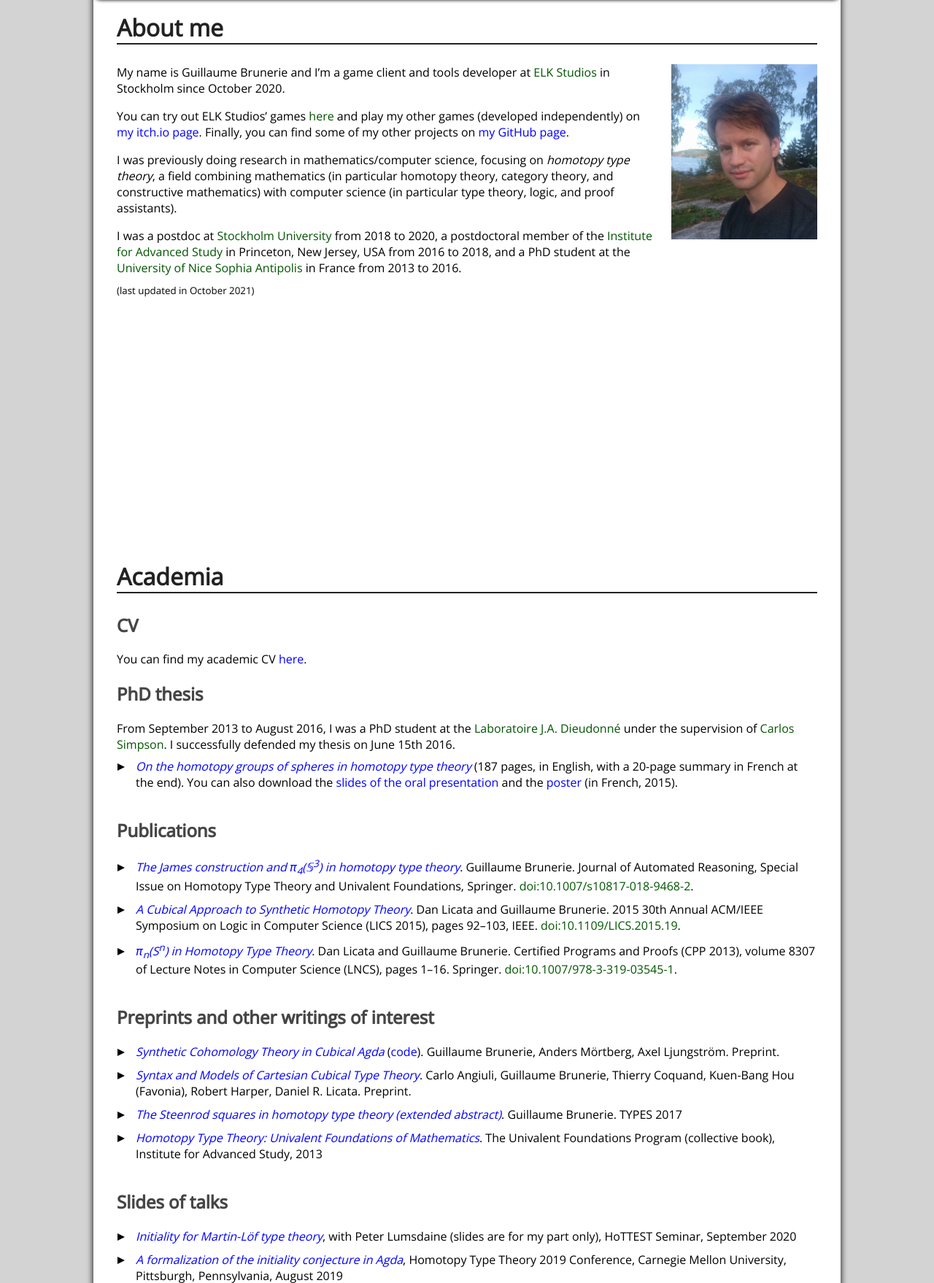
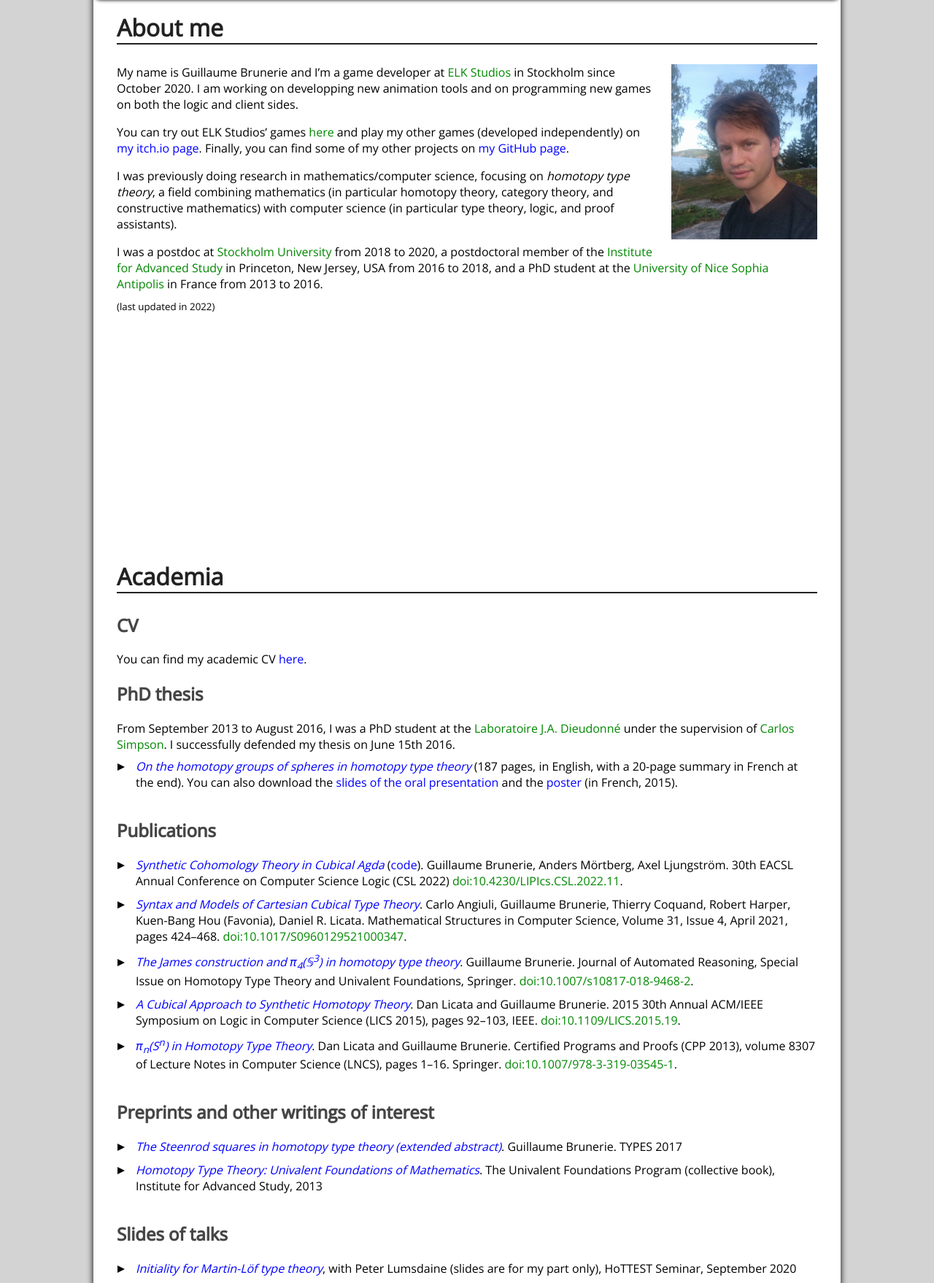
Before and after one commit to guillaumebrunerie/guillaumebrunerie.github.io, a PHP site: page / in a window 1280 px wide. Shown: the part 48-1806 px from the top of the page at 73% size. Run offline with PHP 8.4, Linux system fonts and the light colour scheme.

Commit message:
2022 update

```diff
--- a/index.html
+++ b/index.html
@@ -36,11 +36,11 @@
 <section>
 <h1 id="about-me">About me</h1>
 <p><img src="picture2.jpg" /></p>
-<p>My name is Guillaume Brunerie and I’m a game client and tools developer at <a href="https://www.elk-studios.com" class="secondarylink">ELK Studios</a> in Stockholm since October 2020.</p>
+<p>My name is Guillaume Brunerie and I’m a game developer at <a href="https://www.elk-studios.com" class="secondarylink">ELK Studios</a> in Stockholm since October 2020. I am working on developping new animation tools and on programming new games on both the logic and client sides.</p>
 <p>You can try out ELK Studios’ games <a href="https://www.elk-studios.com/games/" class="secondarylink">here</a> and play my other games (developed independently) on <a href="https://latcarf.itch.io">my itch.io page</a>. Finally, you can find some of my other projects on <a href="https://github.com/guillaumebrunerie">my GitHub page</a>.</p>
 <p>I was previously doing research in mathematics/computer science, focusing on <em>homotopy type theory</em>, a field combining mathematics (in particular homotopy theory, category theory, and constructive mathematics) with computer science (in particular type theory, logic, and proof assistants).</p>
 <p>I was a postdoc at <a href="https://www.math.su.se/english/research/research-groups/research-group-in-mathematical-logic-1.330078" class="secondarylink">Stockholm University</a> from 2018 to 2020, a postdoctoral member of the <a href="https://www.math.ias.edu/" class="secondarylink">Institute for Advanced Study</a> in Princeton, New Jersey, USA from 2016 to 2018, and a PhD student at the <a href="http://math.unice.fr/laboratoire/pr%C3%A9sentation-du-laboratoire" class="secondarylink">University of Nice Sophia Antipolis</a> in France from 2013 to 2016.</p>
-<small>(last updated in October 2021)</small>
+<small>(last updated in 2022)</small>
 </section>
 <section>
 <h1 id="academia">Academia</h1>
@@ -53,14 +53,14 @@
 </ul>
 <h2 id="publications">Publications</h2>
 <ul>
-<li><a href="https://arxiv.org/abs/1710.10307"><em>The James construction and <span class="math inline"><em>π</em><sub>4</sub>(𝕊<sup>3</sup>)</span> in homotopy type theory</em></a>. Guillaume Brunerie. Journal of Automated Reasoning, Special Issue on Homotopy Type Theory and Univalent Foundations, Springer. <a href="https://doi.org/10.1007/s10817-018-9468-2" class="secondarylink">doi:10.1007/s10817-018-9468-2</a>.</li>
+<li><a href="pdf/LIPIcs-CSL-2022-11.pdf"><em>Synthetic Cohomology Theory in Cubical Agda</em></a> (<a href="https://github.com/agda/cubical/blob/master/Cubical/Papers/ZCohomology.agda">code</a>). Guillaume Brunerie, Anders Mörtberg, Axel Ljungström. 30th EACSL Annual Conference on Computer Science Logic (CSL 2022) <a href="https://doi.org/10.4230/LIPIcs.CSL.2022.11" class="secondarylink">doi:10.4230/LIPIcs.CSL.2022.11</a>.</li>
+<li><a href="pdf/cart-cube.pdf"><em>Syntax and Models of Cartesian Cubical Type Theory</em></a>. Carlo Angiuli, Guillaume Brunerie, Thierry Coquand, Robert Harper, Kuen-Bang Hou (Favonia), Daniel R. Licata. Mathematical Structures in Computer Science, Volume 31, Issue 4, April 2021, pages 424–468. <a href="https://doi.org/10.1017/S0960129521000347" class="secondarylink">doi:10.1017/S0960129521000347</a>.</li>
+<li><a href="https://arxiv.org/pdf/1710.10307.pdf"><em>The James construction and <span class="math inline"><em>π</em><sub>4</sub>(𝕊<sup>3</sup>)</span> in homotopy type theory</em></a>. Guillaume Brunerie. Journal of Automated Reasoning, Special Issue on Homotopy Type Theory and Univalent Foundations, Springer. <a href="https://doi.org/10.1007/s10817-018-9468-2" class="secondarylink">doi:10.1007/s10817-018-9468-2</a>.</li>
 <li><a href="pdf/lb15cubicalsynth.pdf"><em>A Cubical Approach to Synthetic Homotopy Theory</em></a>. Dan Licata and Guillaume Brunerie. 2015 30th Annual ACM/IEEE Symposium on Logic in Computer Science (LICS 2015), pages 92–103, IEEE. <a href="https://doi.org/10.1109/LICS.2015.19" class="secondarylink">doi:10.1109/LICS.2015.19</a>.</li>
 <li><a href="pdf/lb13cpp.pdf"><em><span class="math inline"><em>π</em><sub><em>n</em></sub>(<em>S</em><sup><em>n</em></sup>)</span> in Homotopy Type Theory</em></a>. Dan Licata and Guillaume Brunerie. Certified Programs and Proofs (CPP 2013), volume 8307 of Lecture Notes in Computer Science (LNCS), pages 1–16. Springer. <a href="https://doi.org/10.1007/978-3-319-03545-1" class="secondarylink">doi:10.1007/978-3-319-03545-1</a>.</li>
 </ul>
 <h2 id="preprints-and-other-writings-of-interest">Preprints and other writings of interest</h2>
 <ul>
-<li><a href="pdf/zcohomology.pdf"><em>Synthetic Cohomology Theory in Cubical Agda</em></a> (<a href="https://github.com/agda/cubical/blob/master/Cubical/Papers/ZCohomology.agda">code</a>). Guillaume Brunerie, Anders Mörtberg, Axel Ljungström. Preprint.</li>
-<li><a href="pdf/cart-cube.pdf"><em>Syntax and Models of Cartesian Cubical Type Theory</em></a>. Carlo Angiuli, Guillaume Brunerie, Thierry Coquand, Kuen-Bang Hou (Favonia), Robert Harper, Daniel R. Licata. Preprint.</li>
 <li><a href="http://types2017.elte.hu/proc.pdf#page=45"><em>The Steenrod squares in homotopy type theory (extended abstract)</em></a>. Guillaume Brunerie. TYPES 2017</li>
 <li><a href="https://homotopytypetheory.org/book/"><em>Homotopy Type Theory: Univalent Foundations of Mathematics</em></a>. The Univalent Foundations Program (collective book), Institute for Advanced Study, 2013</li>
 </ul>
--- a/style.css
+++ b/style.css
@@ -96,15 +96,15 @@ p {
 }
 
 #main a:hover {
-    text-shadow: 0px 0px 3px #44F;
+    text-shadow: 0 0 10px #44F;
 }
 
 #main a.secondarylink {
-    color: #050;
+    color: #080;
 }
 
 #main a.secondarylink:hover {
-    text-shadow: 0px 0px 3px #020;
+    text-shadow: 0 0 10px #080;
 }
 
 #main img {
```
Also changed, not shown: index.md (+15 -10 lines), 3 other files.
